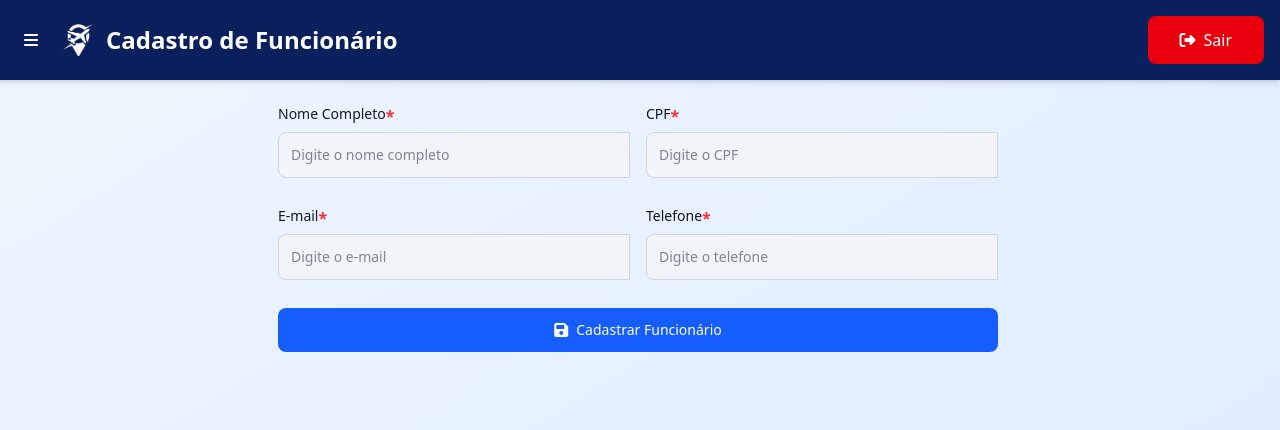
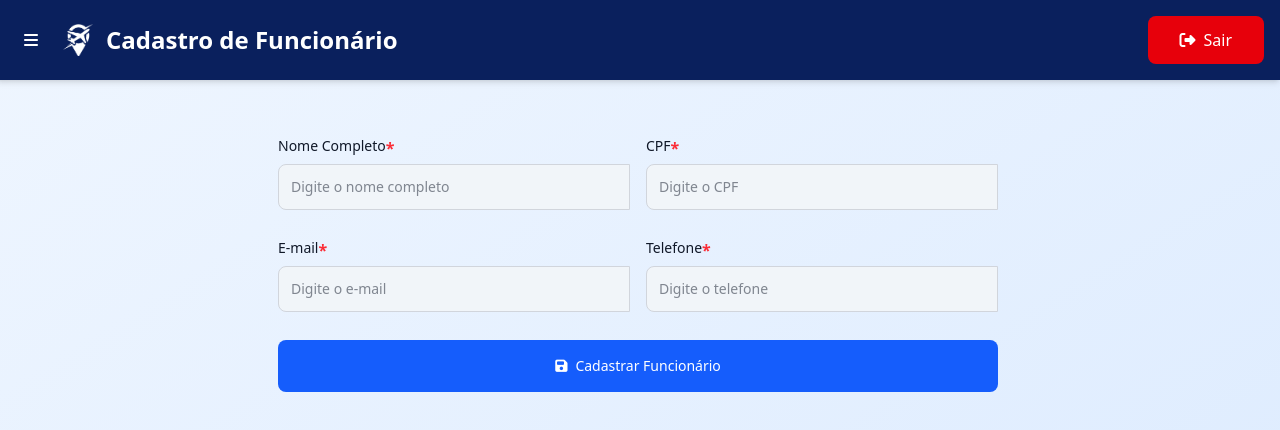
Before and after one commit to dac-ufpr-org/airline-company, a Vue app in the folder frontend/: page /employee/employee-registration in a window 1280 px wide. Shown: the top 430 px of the page. Built offline with nearby package versions, Linux system fonts and the light colour scheme.

Commit message:
chore: ajustes pontuais em cadastro de funcionario e voo

```diff
--- a/frontend/src/views/employee/EmployeeRegistration.vue
+++ b/frontend/src/views/employee/EmployeeRegistration.vue
@@ -1,5 +1,6 @@
 <template>
-  <div class="p-6 max-w-3xl mx-auto space-y-6">
+  <div class="flex justify-center items-center mt-8">
+    <div class="p-6 max-w-3xl w-full space-y-6">
       <form
         @submit.prevent="submitForm"
         @input="formChanged = true"
@@ -46,33 +47,40 @@
             required
             :error="errors.phone"
           />
+        </div>
 
+        <div class="flex justify-end">
           <Button
             blue
             label="Cadastrar Funcionário"
             size="text-sm"
             icon="fa-save"
             type="submit"
-          class="flex justify-center items-center col-span-2"
+            class="w-auto px-4 py-2 text-sm"
           />
         </div>
       </form>
 
-    <Modal v-if="mostrarModal" title="Funcionário cadastrado com sucesso!" @close="handleCloseModal">
+      <Modal
+        v-if="mostrarModal"
+        title="Funcionário cadastrado com sucesso!"
+        @close="handleCloseModal"
+      >
         <template #content>
-        <div class="flex mb-2" v-for="(item, index) in modalInfo" :key="index">
+          <div
+            class="flex mb-2"
+            v-for="(item, index) in modalInfo"
+            :key="index"
+          >
             <p class="font-bold mr-2">{{ `${item.label}:` }}</p>
             {{ object[item.key] }}
           </div>
           <div class="mt-4 flex justify-end">
-          <Button
-            blue
-            label="Continuar"
-            @click="handleCloseModal"
-          />
+            <Button blue label="Continuar" @click="handleCloseModal" />
           </div>
         </template>
       </Modal>
+    </div>
   </div>
 </template>
 
@@ -111,7 +119,8 @@
           this.mostrarModal = true;
         } catch (error) {
           console.error("Erro ao cadastrar funcionário:", error);
-          this.errors.general = "Erro ao cadastrar funcionário. Tente novamente.";
+          this.errors.general =
+            "Erro ao cadastrar funcionário. Tente novamente.";
         }
       }
     },
--- a/frontend/src/views/employee/FlightRegistration.vue
+++ b/frontend/src/views/employee/FlightRegistration.vue
@@ -9,6 +9,7 @@
         <div class="grid grid-cols-2 gap-4">
           <Input
             title="Data do Voo"
+            required
             type="date"
             icon="fa-calendar"
             v-model="form.data"
@@ -17,6 +18,7 @@
           <Input
             title="Hora do Voo"
             type="time"
+            required
             icon="fa-clock"
             v-model="form.hora"
             placeholder="Selecione a hora"
@@ -27,6 +29,7 @@
           <Input
             title="Aeroporto de Origem"
             type="text"
+            required
             icon="fa-plane-departure"
             v-model="form.origem"
             placeholder="Ex: CWB - Curitiba"
@@ -34,6 +37,7 @@
           <Input
             title="Aeroporto de Destino"
             type="text"
+            required
             icon="fa-plane-arrival"
             v-model="form.destino"
             placeholder="Ex: POA - Porto Alegre"
@@ -45,6 +49,7 @@
         <Input
             title="Valor da Passagem (R$)"
             type="text"
+            required
             icon="fa-money-bill"
             v-model="form.valor"
             placeholder="Ex: 350,00"
```
Lines whose indentation alone changed are shown as unchanged.
